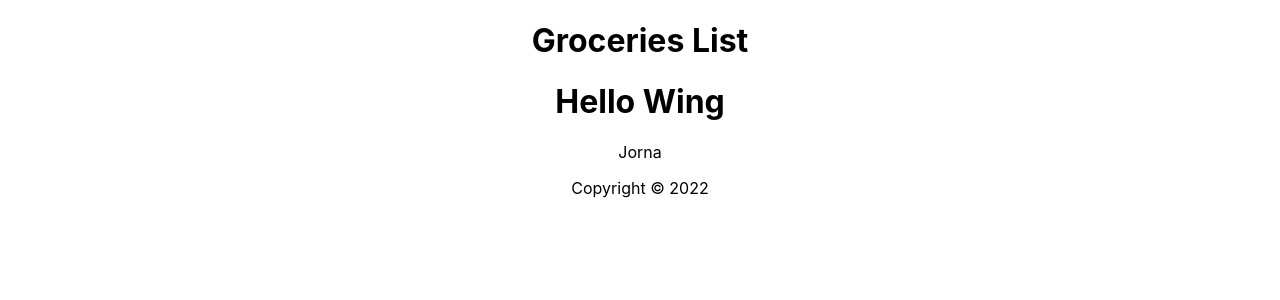
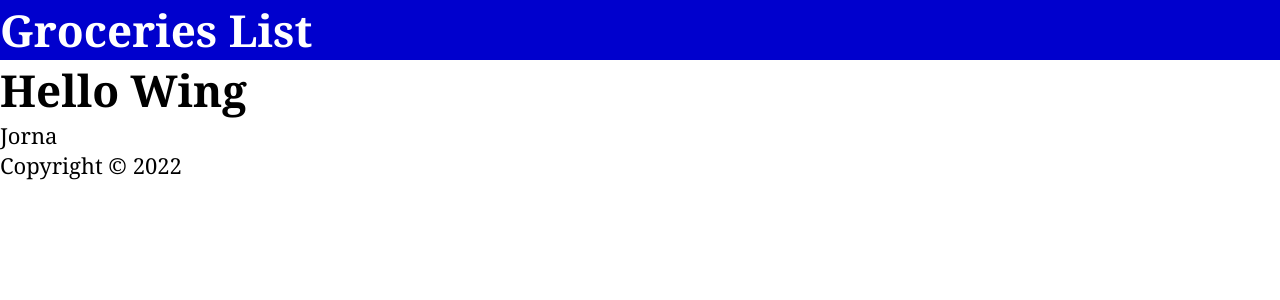
Before and after one commit to JornaJan/starting-react, a React (Create React App) app: page / in a window 1280 px wide. Shown: the top 300 px of the page. Built offline with nearby package versions, Linux system fonts and the light colour scheme.

Commit message:
CSS Styles in reactjs

```diff
--- a/src/App.js
+++ b/src/App.js
@@ -1,4 +1,3 @@
-import './App.css';
 import Header from './Header'
 import Content from './Content'
 import Footer from './Footer'
--- a/src/Header.js
+++ b/src/Header.js
@@ -1,6 +1,9 @@
 const Header = () => {
   return (
-    <header>
+    <header style={{
+      backgroundColor: 'mediumblue',
+      color: '#fff'
+    }}>
       <h1>Groceries List</h1>
     </header>
   )
--- a/src/index.css
+++ b/src/index.css
@@ -1,13 +1,13 @@
-body {
+* {
   margin: 0;
-  font-family: -apple-system, BlinkMacSystemFont, 'Segoe UI', 'Roboto', 'Oxygen',
-    'Ubuntu', 'Cantarell', 'Fira Sans', 'Droid Sans', 'Helvetica Neue',
-    sans-serif;
-  -webkit-font-smoothing: antialiased;
-  -moz-osx-font-smoothing: grayscale;
+  padding: 0;
+  box-sizing: border-box;
+}
+html {
+  font-size: 22px;
 }
 
-code {
-  font-family: source-code-pro, Menlo, Monaco, Consolas, 'Courier New',
-    monospace;
+body {
+  min-height: 100vh;
+  font-family: Georgia, 'Times New Roman', Times, serif;
 }
```
